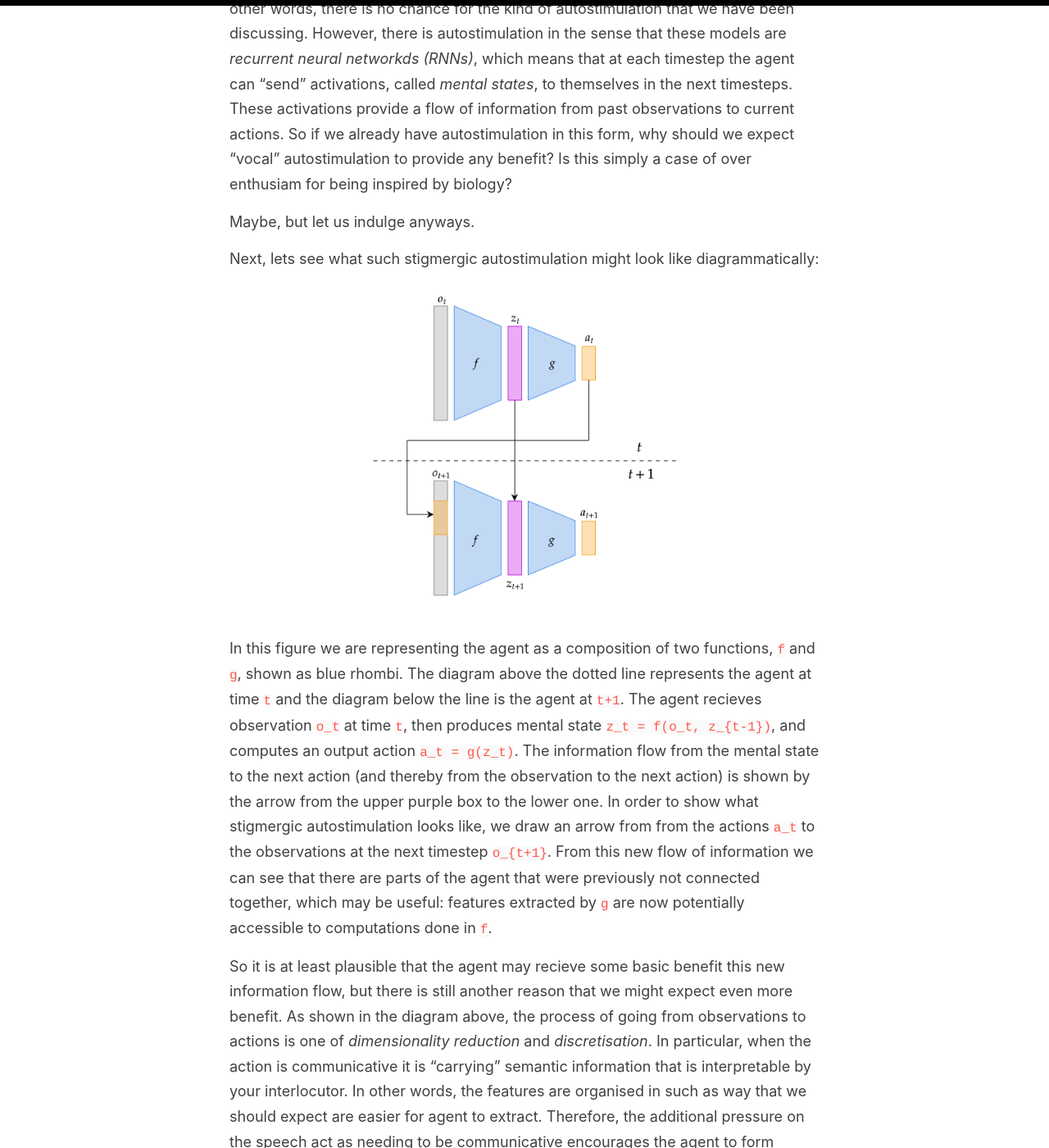
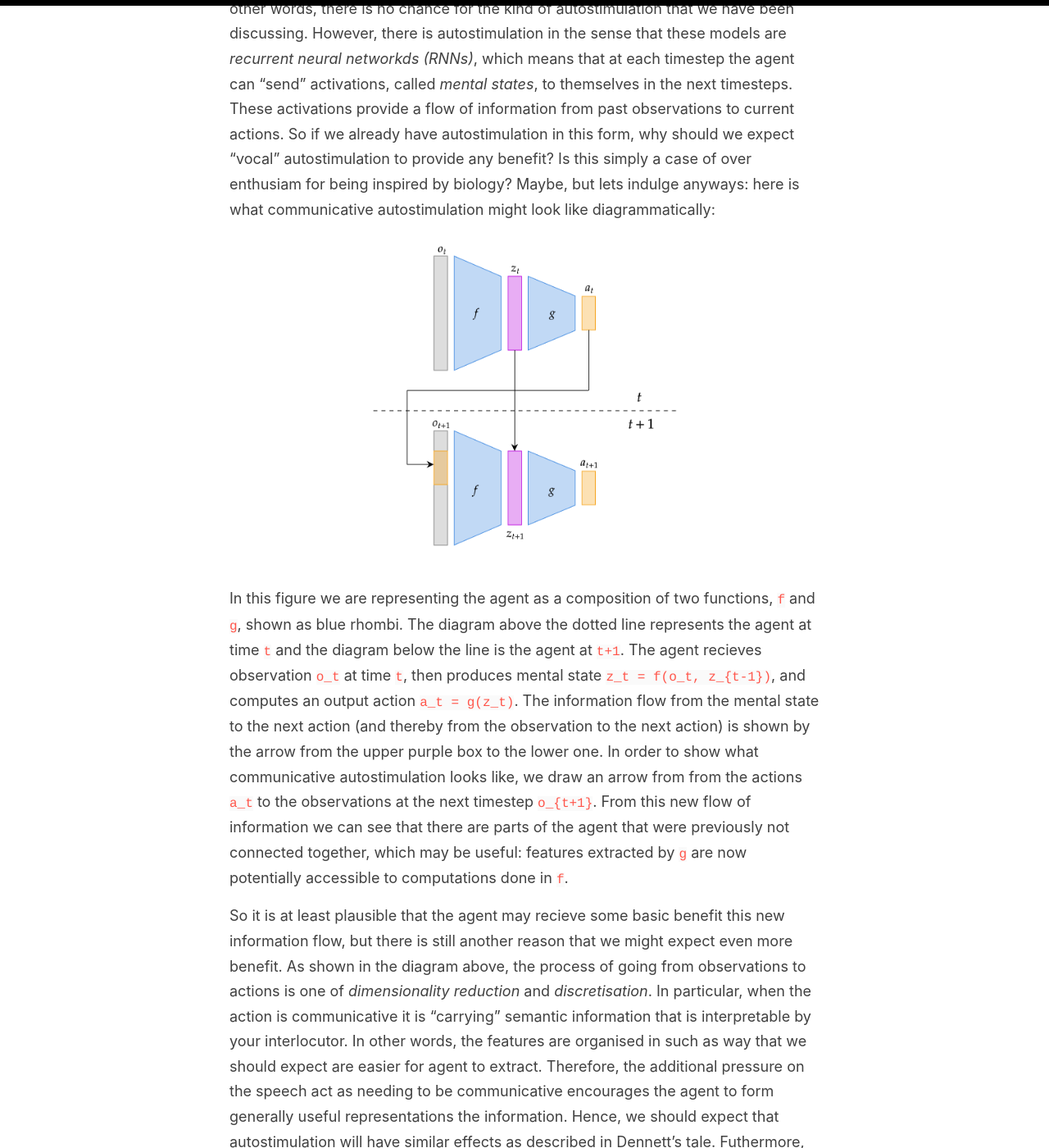
Before and after one commit to DylanCope/dylancope.github.io, a Jekyll site: the page built from _posts/2020-8-10-learning-to-communicate-to-oneself.md, in a window 1280 px wide and 1400 px high, scrolled down 4858 px. Shown: the whole window at 82% size. Built offline with Jekyll 4.4.1, drawn with Linux system fonts in a browser that asks for light colours; some of the changed text lies outside the part shown.

Commit message:
Update 2020-8-10-learning-to-communicate-to-oneself.md

```diff
--- a/_posts/2020-8-10-learning-to-communicate-to-oneself.md
+++ b/_posts/2020-8-10-learning-to-communicate-to-oneself.md
@@ -42,16 +42,12 @@ At any rate we have method for determining a "degree of meaning" for a communica
 # Insights for AI
 
 
-Despite Dennett's sketch being fabricated, it at least presents a plausible mechanism by which an agent might gain capabilities. As AI developers, it is always a good strategy to open up as many such paths for our systems to become more intelligent. Many existing "learning to communicate" approaches in machine learning, such as [Foerester et al. (2016)](https://arxiv.org/abs/1605.06676), model the communicative acts in terms of a channel whereby one agent sends a message that the other recieves (i.e. direct communication). In other words, there is no chance for the kind of autostimulation that we have been discussing. However, there is autostimulation in the sense that these models are *recurrent neural networkds (RNNs)*, which means that at each timestep the agent can "send" activations, called *mental states*, to themselves in the next timesteps. These activations provide a flow of information from past observations to current actions. So if we already have autostimulation in this form, why should we expect "vocal" autostimulation to provide any benefit? Is this simply a case of over enthusiam for being inspired by biology?
-
-Maybe, but let us indulge anyways.
-
-Next, lets see what such stigmergic autostimulation might look like diagrammatically:
+Despite Dennett's sketch being fabricated, it at least presents a plausible mechanism by which an agent might gain capabilities. As AI developers, it is always a good strategy to open up as many such paths for our systems to become more intelligent. Many existing "learning to communicate" approaches in machine learning, such as [Foerester et al. (2016)](https://arxiv.org/abs/1605.06676), model the communicative acts in terms of a channel whereby one agent sends a message that the other recieves (i.e. direct communication). In other words, there is no chance for the kind of autostimulation that we have been discussing. However, there is autostimulation in the sense that these models are *recurrent neural networkds (RNNs)*, which means that at each timestep the agent can "send" activations, called *mental states*, to themselves in the next timesteps. These activations provide a flow of information from past observations to current actions. So if we already have autostimulation in this form, why should we expect "vocal" autostimulation to provide any benefit? Is this simply a case of over enthusiam for being inspired by biology? Maybe, but lets indulge anyways: here is what communicative autostimulation might look like diagrammatically:
 
 <p align="center">
 <img src="https://github.com/DylanCope/dylancope.github.io/blob/master/assets/learning-to-communicate-to-oneself/mental-vs-vocal-autostimulation.png?raw=true" width="400px" display="block" margin-left="auto" margin-right="auto" class="center"/>
 </p>
 
-In this figure we are representing the agent as a composition of two functions, `f` and `g`, shown as blue rhombi. The diagram above the dotted line represents the agent at time `t` and the diagram below the line is the agent at `t+1`. The agent recieves observation `o_t` at time `t`, then produces mental state `z_t = f(o_t, z_{t-1})`, and computes an output action `a_t = g(z_t)`. The information flow from the mental state to the next action (and thereby from the observation to the next action) is shown by the arrow from the upper purple box to the lower one. In order to show what stigmergic autostimulation looks like, we draw an arrow from from the actions `a_t` to the observations at the next timestep `o_{t+1}`. From this new flow of information we can see that there are parts of the agent that were previously not connected together, which may be useful: features extracted by `g` are now potentially accessible to computations done in `f`.
+In this figure we are representing the agent as a composition of two functions, `f` and `g`, shown as blue rhombi. The diagram above the dotted line represents the agent at time `t` and the diagram below the line is the agent at `t+1`. The agent recieves observation `o_t` at time `t`, then produces mental state `z_t = f(o_t, z_{t-1})`, and computes an output action `a_t = g(z_t)`. The information flow from the mental state to the next action (and thereby from the observation to the next action) is shown by the arrow from the upper purple box to the lower one. In order to show what communicative autostimulation looks like, we draw an arrow from from the actions `a_t` to the observations at the next timestep `o_{t+1}`. From this new flow of information we can see that there are parts of the agent that were previously not connected together, which may be useful: features extracted by `g` are now potentially accessible to computations done in `f`.
 
-So it is at least plausible that the agent may recieve some basic benefit this new information flow, but there is still another reason that we might expect even more benefit. As shown in the diagram above, the process of going from observations to actions is one of *dimensionality reduction* and *discretisation*. In particular, when the action is communicative it is "carrying" semantic information that is interpretable by your interlocutor. In other words, the features are organised in such as way that we should expect are easier for agent to extract. Therefore, the additional pressure on the speech act as needing to be communicative encourages the agent to form generally useful representations the information. Hence, we should expect that autostimulation will have similar effects as described in Dennett's tale.
+So it is at least plausible that the agent may recieve some basic benefit this new information flow, but there is still another reason that we might expect even more benefit. As shown in the diagram above, the process of going from observations to actions is one of *dimensionality reduction* and *discretisation*. In particular, when the action is communicative it is "carrying" semantic information that is interpretable by your interlocutor. In other words, the features are organised in such as way that we should expect are easier for agent to extract. Therefore, the additional pressure on the speech act as needing to be communicative encourages the agent to form generally useful representations the information. Hence, we should expect that autostimulation will have similar effects as described in Dennett's tale. Futhermore, through this investigation we've found some degrees of variation that may be interest to experiment with, i.e. stigmergic versus direct self-communication.
```
